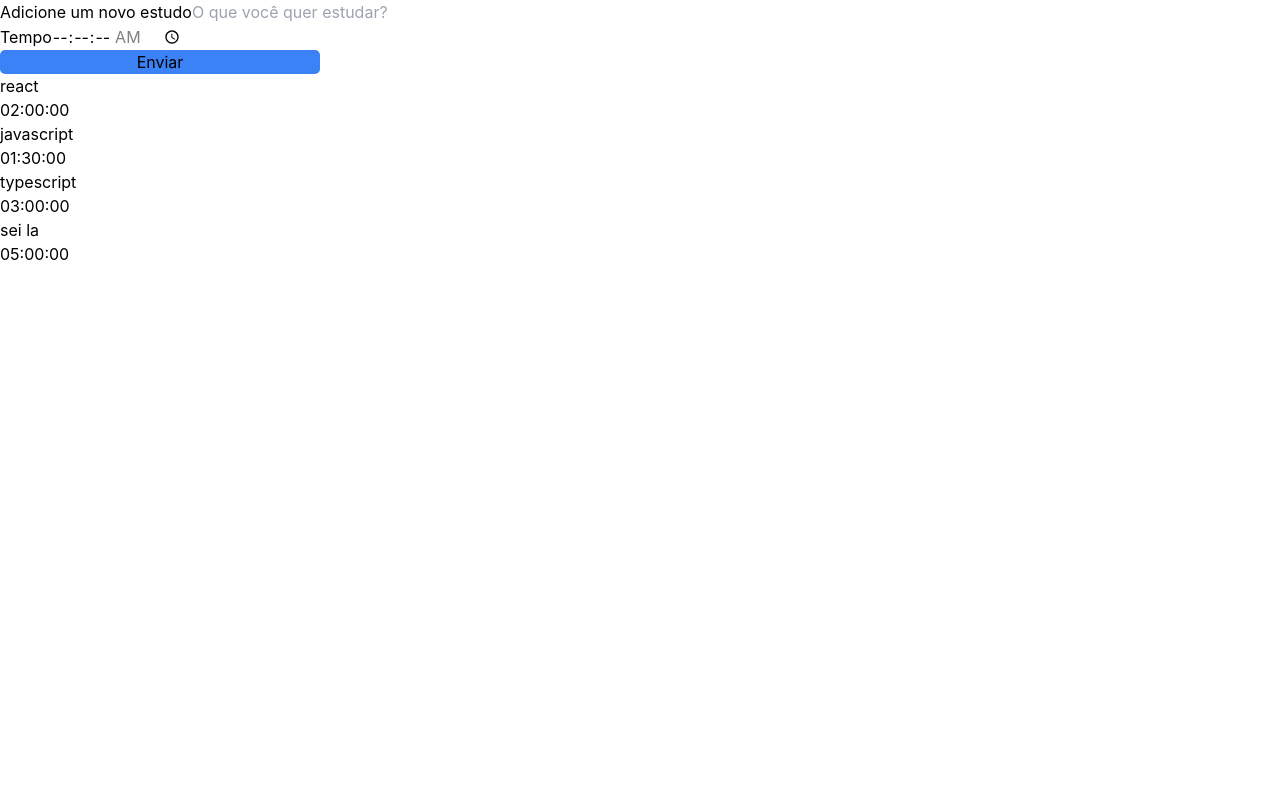
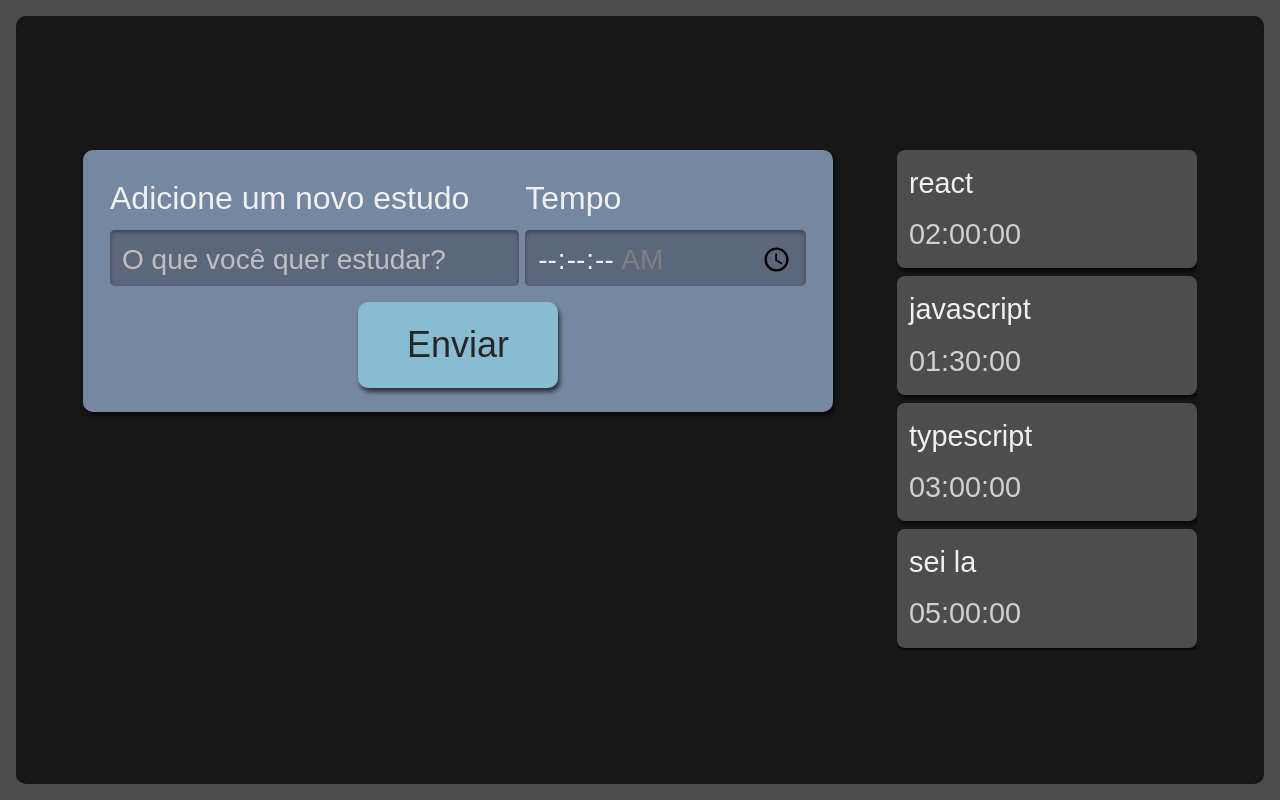
Before and after one commit to klaercio/React-Com-TS-Fundamentos, a React (Create React App) app: page / in a window 1280 px wide. Built offline with nearby package versions, Linux system fonts and the light colour scheme.

Commit message:
😎Projeto reorganizado e css finalizado

```diff
--- a/package.json
+++ b/package.json
@@ -43,6 +43,7 @@
   "devDependencies": {
     "autoprefixer": "^10.4.7",
     "postcss": "^8.4.13",
+    "sass": "^1.51.0",
     "tailwindcss": "^3.0.24"
   }
 }
--- a/src/App.tsx
+++ /dev/null
@@ -1,14 +0,0 @@
-import React from 'react';
-import Formulario from './components/formulario';
-import Lista from './components/lista';
-import './main.css';
-
-function App() {
-  return (<div>
-    <Formulario/>
-    <Lista/>
-  </div>
-  );
-}
-
-export default App;
--- a/src/components/botao/index.tsx
+++ b/src/components/botao/index.tsx
@@ -1,4 +1,5 @@
 import React from "react";
+import './style.scss'
 
 interface BotaoProps {
     text: string;
@@ -6,6 +7,6 @@
 
 export default function Botao(props: BotaoProps) {
     return <>
-        <button className="bg-blue-500 rounded-[5px] w-[20rem]">{props.text}</button>
+        <button className="botao">{props.text}</button>
     </>
 }
--- /dev/null
+++ b/src/components/botao/style.scss
@@ -0,0 +1,25 @@
+.botao {
+    align-self: center;
+    background-color: #88bcd1;
+    border-radius: 10px;
+    box-shadow: 2px 4px 4px #0000009F;
+    color: #272626;
+    cursor: pointer;
+    font-size: 1.25rem;
+    padding: 16px;
+    width: 150px;
+
+    &:active {
+      background-color: #7CA6B7;
+      box-shadow: 2px 2px 4px #0000009F inset;
+    }
+  }
+
+  @media screen and (min-width: 1280px) {
+    .botao {
+      grid-column-start: span 2;
+      justify-self: center;
+      width: 200px;
+      font-size: 2.25rem;
+    }
+  }
--- a/src/components/formulario/index.tsx
+++ b/src/components/formulario/index.tsx
@@ -1,14 +1,15 @@
 import React from "react";
 import Botao from "../botao";
+import './style.scss'
 
 export default function Formulario() {
     return <>
-        <form>
-            <div>
+        <form className="novaTarefa">
+            <div className="inputContainer">
                 <label htmlFor="tarefa">Adicione um novo estudo</label>
                 <input type="text" name="tarefa" id="tarefa" placeholder="O que você quer estudar?" required/>
             </div>
-            <div>
+            <div className="inputContainer">
                 <label htmlFor="tempo">Tempo</label>
                 <input type="time" step="1" name="tempo" id="tempo"
                 min="00:00:00" max="01:30:00" required/>
--- /dev/null
+++ b/src/components/formulario/style.scss
@@ -0,0 +1,61 @@
+.novaTarefa {
+    display:flex;
+    flex-direction: column;
+    grid-area: nova-tarefa;
+    background-color: #7687A1;
+    border-radius: 10px;
+    box-shadow: 2px 4px 4px #0000009F;
+    padding: 12px;
+
+    .inputContainer {
+      display: flex;
+      flex-direction: column;
+      width: 100%;
+      margin-bottom: 16px;
+
+      label {
+        margin-bottom: 8px;
+        font-size: 1.25rem;
+      }
+
+      input {
+        width: 100%;
+        padding: 8px 12px 4px;
+        box-sizing: border-box;
+        border: unset;
+        border-radius: 5px;
+        background-color: #5D677C;
+        box-shadow: 0px 2px 4px #2D2B2B9F inset;
+
+        &::placeholder {
+          color: #BFBFBF;
+        }
+      }
+    }
+
+    @media screen and (min-width: 1280px) {
+      flex-direction: row;
+      flex-wrap: wrap;
+      justify-content: space-around;
+      font-size: 2.25rem;
+      padding: 24px;
+      box-sizing: border-box;
+
+      .inputContainer {
+        width: calc(60% - 12px);
+
+        &:last-of-type {
+          width: 40%;
+        }
+
+        label {
+          font-size: 2rem;
+        }
+
+        input {
+          height: 100%;
+          font-size: 1.75rem;
+        }
+      }
+    }
+  }
--- a/src/components/lista/index.tsx
+++ b/src/components/lista/index.tsx
@@ -1,4 +1,5 @@
 import React from "react";
+import './style.scss';
 
 export default function Lista() {
 
@@ -17,12 +18,12 @@
     }]
 
     return<>
-        <aside>
+        <aside className="listaTarefas">
             <ul className="list-none">
                 {
                     tarefas.map((objeto, indice)=> {
                         return <>
-                                <li key={indice}>
+                                <li key={indice} className="item">
                                     <h3>{objeto.tarefa}</h3>
                                     <span>{objeto.tempo}</span>
                                 </li>
--- /dev/null
+++ b/src/components/lista/style.scss
@@ -0,0 +1,75 @@
+.listaTarefas {
+    grid-area: tarefas;
+    height: 100%;
+
+    h2 {
+      font-size: 1.25rem;
+      margin-bottom: 12px;
+    }
+
+    ul {
+      max-height: 350px;
+      overflow-y: scroll;
+        scrollbar-width: thin;
+    }
+
+    @media screen and (min-width:1280px) {
+
+      h2{
+        text-align: center;
+        font-size: 2.25rem;
+        margin-bottom: 24px;
+      }
+
+      ul {
+        overflow: auto;
+        max-height: 500px;
+      }
+    }
+  }
+
+  .item {
+    background-color: #4D4D4D;
+    border-radius: 8px;
+    box-shadow: 2px 4px 4px #0000009F;
+    padding: 12px;
+    margin-bottom: 8px;
+    position: relative;
+    cursor: pointer;
+
+    h3 {
+      margin-bottom: 8px;
+      word-break: break-all;
+    }
+
+    span {
+      color: #D0D0D0;
+    }
+
+    @media screen and (min-width:1280px) {
+      font-size: 1.8rem;
+    }
+  }
+
+  .itemSelecionado {
+    background-color: #292929;
+    box-shadow: 2px 4px 4px #0000009F inset;
+  }
+
+  .itemCompletado {
+    background-color: #566F42;
+    cursor: auto;
+
+    .concluido {
+      display: block;
+      background-image: url('../../assets/img/check-mark.svg');
+      background-repeat: no-repeat;
+      background-size: 38px 38px;
+      position: absolute;
+      top: 50%;
+      right: 12px;
+      transform: translateY(-50%);
+      width: 42px;
+      height: 43px;
+    }
+  }
--- a/src/index.css
+++ b/src/index.css
@@ -1,13 +1,95 @@
+html, body, div, span, applet, object, iframe,
+h1, h2, h3, h4, h5, h6, p, blockquote, pre,
+a, abbr, acronym, address, big, cite, code,
+del, dfn, em, img, ins, kbd, q, s, samp,
+small, strike, strong, sub, sup, tt, var,
+b, u, i, center,
+dl, dt, dd, ol, ul, li,
+fieldset, form, label, legend,
+table, caption, tbody, tfoot, thead, tr, th, td,
+article, aside, canvas, details, embed,
+figure, figcaption, footer, header, hgroup,
+menu, nav, output, ruby, section, summary,
+time, mark, audio, video {
+	margin: 0;
+	padding: 0;
+	border: 0;
+	font-size: 100%;
+	font: inherit;
+	vertical-align: baseline;
+}
+/* HTML5 display-role reset for older browsers */
+article, aside, details, figcaption, figure,
+footer, header, hgroup, menu, nav, section {
+	display: block;
+}
 body {
-  margin: 0;
-  font-family: -apple-system, BlinkMacSystemFont, 'Segoe UI', 'Roboto', 'Oxygen',
-    'Ubuntu', 'Cantarell', 'Fira Sans', 'Droid Sans', 'Helvetica Neue',
-    sans-serif;
-  -webkit-font-smoothing: antialiased;
-  -moz-osx-font-smoothing: grayscale;
+	line-height: 1;
+}
+ol, ul {
+	list-style: none;
+}
+blockquote, q {
+	quotes: none;
+}
+blockquote:before, blockquote:after,
+q:before, q:after {
+	content: '';
+	content: none;
+}
+table {
+	border-collapse: collapse;
+	border-spacing: 0;
 }
 
-code {
-  font-family: source-code-pro, Menlo, Monaco, Consolas, 'Courier New',
-    monospace;
+
+input {
+	font-family: inherit;
+	font-size: inherit;
+	font-weight: inherit;
+	color: inherit;
 }
+
+button {
+	border: unset;
+	background-color: unset;
+	font-family: inherit;
+	font-size: inherit;
+	font-weight: inherit;
+	color: inherit;
+}
+
+@import url('https://fonts.googleapis.com/css2?family=Manjari&display=swap');
+
+body {
+	display: flex;
+	justify-content: center;
+	font-family: 'Manjari', sans-serif;
+	color: #F0F0F0;
+	background-color: #4C4C4C;
+	height: 100%;
+	width: 100%;
+	padding: 16px;
+	box-sizing: border-box;
+}
+
+#root {
+	width: 100%;
+}
+
+::-webkit-scrollbar {
+	width: 8px;
+}
+
+::-webkit-scrollbar-track {
+	background: unset;
+}
+
+::-webkit-scrollbar-thumb {
+	border-radius: 4px;
+	background: #888;
+}
+
+::-webkit-scrollbar-thumb:hover {
+	background: #555;
+}
--- a/src/index.tsx
+++ b/src/index.tsx
@@ -1,7 +1,7 @@
 import React from 'react';
 import ReactDOM from 'react-dom/client';
 import './index.css';
-import App from './App';
+import App from './pages/App';
 
 const root = ReactDOM.createRoot(
   document.getElementById('root') as HTMLElement
--- /dev/null
+++ b/src/pages/App.tsx
@@ -0,0 +1,15 @@
+import React from 'react';
+import Formulario from '../components/formulario';
+import Lista from '../components/lista';
+import '../main.css';
+import './style.scss';
+
+function App() {
+  return (<div className='AppStyle'>
+    <Formulario/>
+    <Lista/>
+  </div>
+  );
+}
+
+export default App;
--- /dev/null
+++ b/src/pages/style.scss
@@ -0,0 +1,30 @@
+.AppStyle {
+    display: grid;
+    grid-template-rows: min-content min-content auto;
+    grid-template-areas:
+    "nova-tarefa"
+    "cronometro"
+    "tarefas"
+    ;
+    row-gap: 24px;
+    min-width: 320px;
+    min-height: calc(100vh - 32px);
+    width: 100%;
+    padding: 32px;
+    box-sizing: border-box;
+    border-radius: 10px;
+    background-color: #171717;
+
+    @media screen and (min-width:1280px)  {
+      grid-template-areas:
+      "nova-tarefa tarefas"
+      "cronometro tarefas"
+      ;
+      column-gap: 64px;
+      grid-template-rows: min-content min-content;
+      grid-template-columns: 750px 300px;
+      justify-content: center;
+      align-content: center;
+      padding: 64px;
+    }
+  }
```
Also changed, not shown: src/assets/img/check-mark.svg (added), 1 other file (tests, documents, lock files or other folders).
